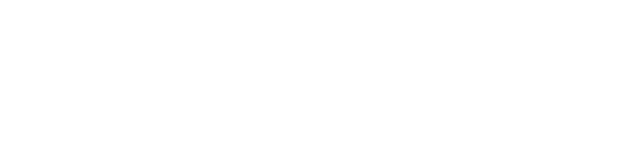
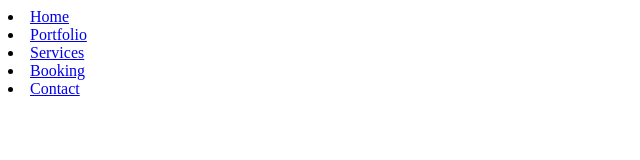
Before and after one commit to AndyPetersen90/Katelynswebsite, a plain HTML site: page Public/booking.html in a window 1280 px wide. Shown: the whole page, without its empty margins (0-640 px from the left). Drawn offline with Linux system fonts and the light colour scheme.

Commit message:
small updates 1

```diff
--- a/Public/booking.html
+++ b/Public/booking.html
@@ -8,5 +8,15 @@
 </head>
 <body>
 
+    <div>
+        <nav class="navbar">
+            <li><a href="./index.html">Home</a></li>
+            <li><a href="./portfolio.html">Portfolio</a></li>
+            <li><a href="./services.html">Services</a></li>
+            <li><a href="./booking.html">Booking</a></li>
+            <li><a href="./contact.html">Contact</a></li>
+        </nav>
+    </div>
+
 </body>
 </html>
```
Also changed, not shown: Public/contact.html (+10 -0 lines), Public/index.html (+3 -3 lines), Public/portfolio.html (+10 -0 lines), Public/services.html (+10 -0 lines), Public/favicon.ico.
